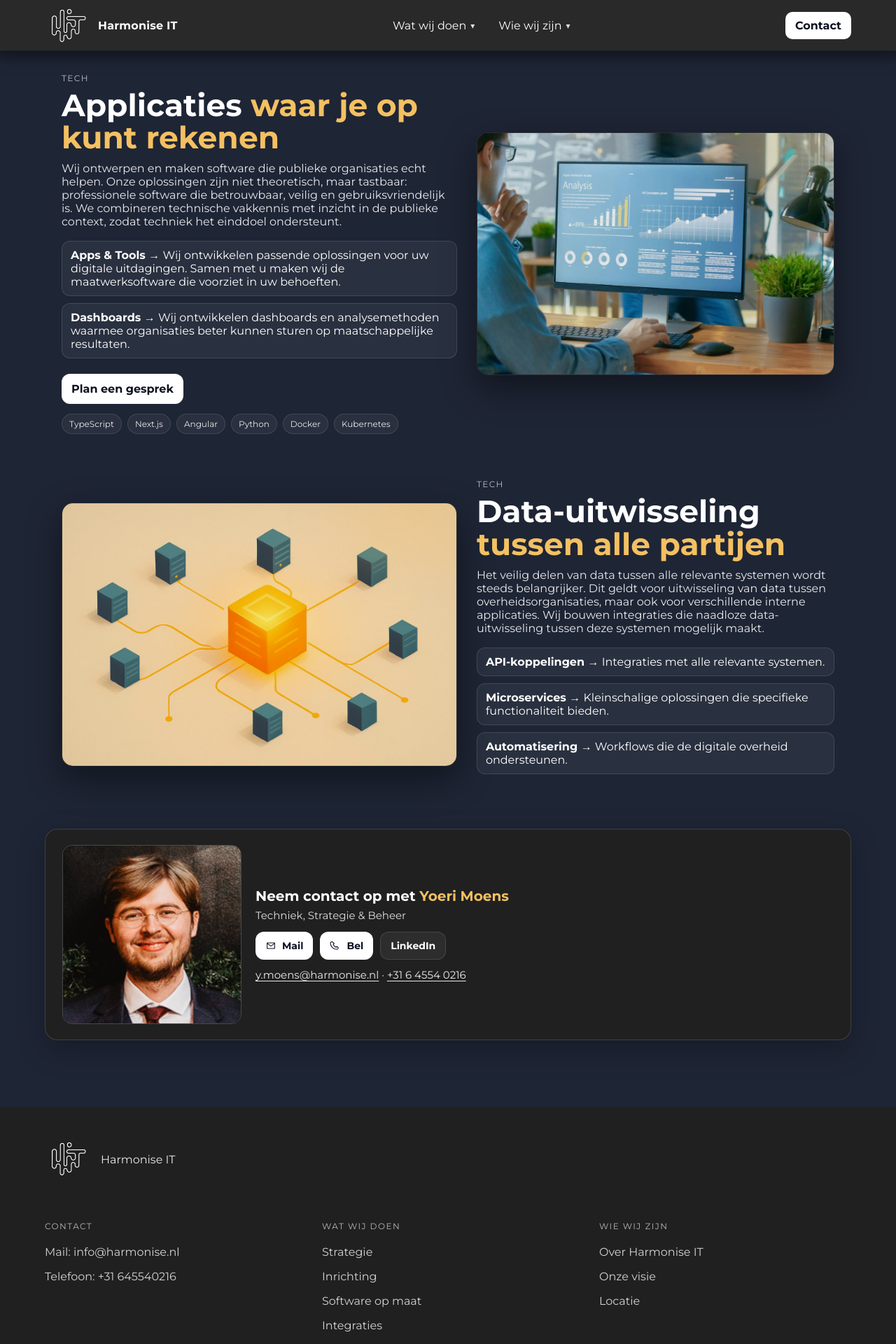
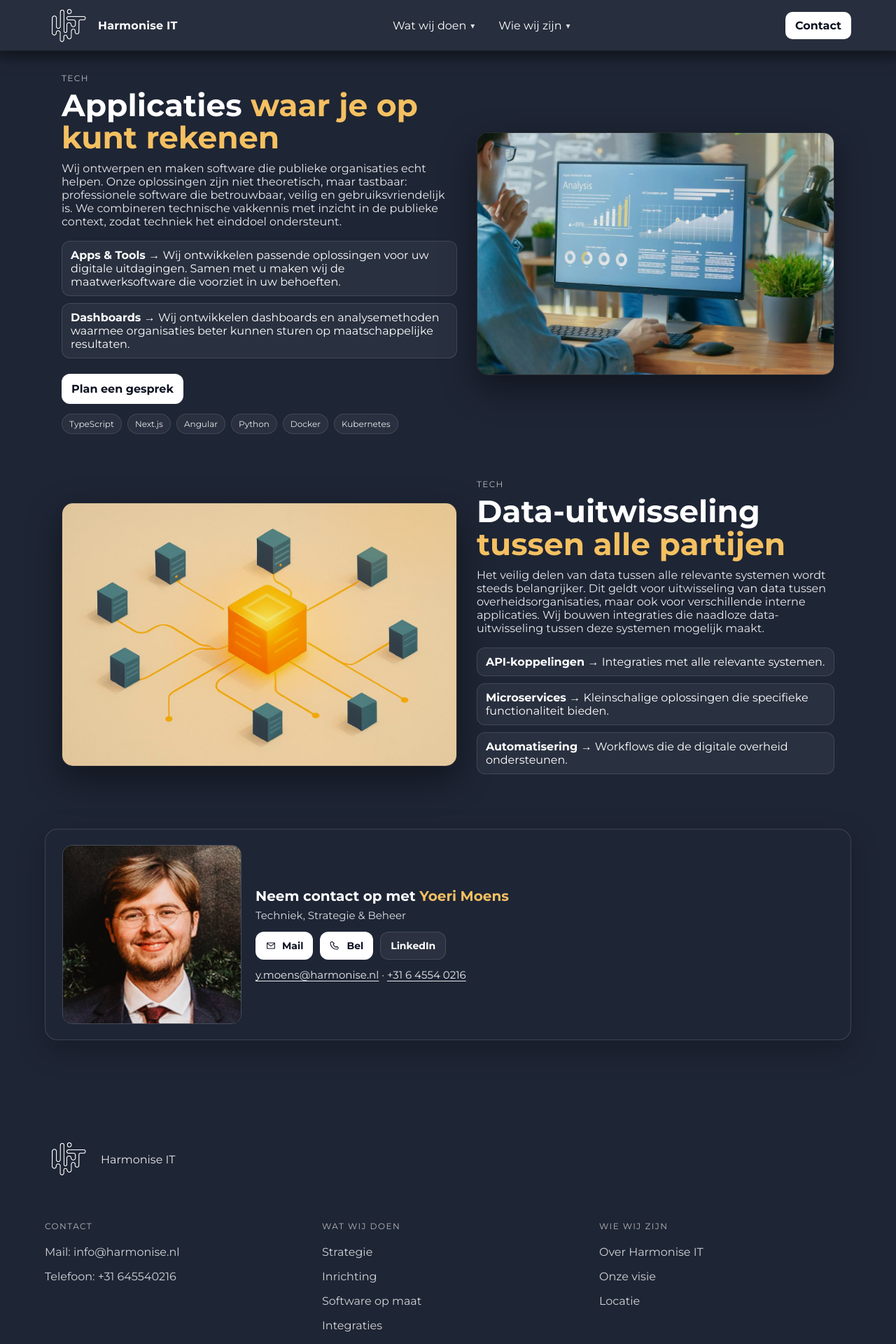
Before and after one commit to Harmonise-IT/website, a Next.js app: page /tech in a window 1280 px wide. Shown: the top 1920 px of the page at 70% size. Built offline with nearby package versions, Linux system fonts and the light colour scheme.

Commit message:
Grey to blue

```diff
--- a/src/app/components/ContactTeam.module.scss
+++ b/src/app/components/ContactTeam.module.scss
@@ -4,7 +4,7 @@
   gap: 20px;
   align-items: center;
 
-  background: var(--secondary-background);
+  background: var(--primary-background);
   border: 1px solid rgba(255,255,255,.14);
   border-radius: 18px;
   padding: 22px 24px;
--- a/src/app/components/Features.module.scss
+++ b/src/app/components/Features.module.scss
@@ -33,7 +33,7 @@
   display: block;
   cursor: pointer;
   position: relative;
-  background: var(--secondary-background);
+  background: var(--primary-background);
   border: 1px solid rgba(255,255,255,.14);   /* very thin white outline */
   border-radius: 16px;
   padding: 20px;
--- a/src/app/components/Footer.module.scss
+++ b/src/app/components/Footer.module.scss
@@ -1,9 +1,9 @@
 /* components/Footer.module.scss */
 
-$bg: var(--secondary-background);
+$bg: var(--primary-background);
 $ink: #e7e7e7;
 $muted: #b7b7b7;
-$line: var(--secondary-background);
+$line: var(--primary-background);
 
 .footer {
   color: $ink;
--- a/src/app/components/Navbar.module.scss
+++ b/src/app/components/Navbar.module.scss
@@ -1,7 +1,7 @@
 /* components/Navbar.module.scss */
 $white: #fff;
 $ink: #0b1020;
-$black: var(--secondary-background);
+$black: var(--primary-background);
 
 /* ---------- Header ---------- */
 .header {
@@ -28,13 +28,13 @@ $black: var(--secondary-background);
 }
 
 .isScrolled {
-  background: color-mix(in srgb, var(--secondary-background) 88%, transparent);
+  background: color-mix(in srgb, var(--primary-background) 88%, transparent);
   box-shadow: 0 8px 22px rgba(0, 0, 0, 0.22);
   backdrop-filter: blur(6px);
 }
 
 .isHovering {
-  background: color-mix(in srgb, var(--secondary-background) 96%, white 4%);
+  background: color-mix(in srgb, var(--primary-background) 96%, white 4%);
   box-shadow: 0 10px 26px rgba(0, 0, 0, 0.24);
   outline: 1px solid rgba(255, 255, 255, 0.05);
 }
@@ -123,7 +123,7 @@ $black: var(--secondary-background);
 
 .linkItem:hover,
 .active .linkItem {
-  background: color-mix(in srgb, var(--secondary-background) 94%, white 6%);
+  background: color-mix(in srgb, var(--primary-background) 94%, white 6%);
   color: $white;
 }
 
@@ -169,7 +169,7 @@ $black: var(--secondary-background);
   width: max-content;
   max-width: min(1100px, 92vw);
 
-  background: color-mix(in srgb, var(--secondary-background) 92%, transparent);
+  background: color-mix(in srgb, var(--primary-background) 92%, transparent);
   color: $white;
   border-radius: 14px;
   box-shadow:
@@ -242,7 +242,7 @@ $black: var(--secondary-background);
 /* ---------- Aside card ---------- */
 .aside {
   inline-size: 256px;
-  background: color-mix(in srgb, var(--secondary-background) 86%, white 14%);
+  background: color-mix(in srgb, var(--primary-background) 86%, white 14%);
   border: 1px solid rgba(255, 255, 255, 0.06);
   border-radius: 12px;
   padding: 16px;
@@ -275,7 +275,7 @@ $black: var(--secondary-background);
   height: 40px;
   border-radius: 10px;
   border: 0;
-  background: color-mix(in srgb, var(--secondary-background) 80%, white 20%);
+  background: color-mix(in srgb, var(--primary-background) 80%, white 20%);
   cursor: pointer;
 }
 
@@ -290,7 +290,7 @@ $black: var(--secondary-background);
 .panel {
   position: fixed;
   inset: 72px 0 0 0;
-  background: color-mix(in srgb, var(--secondary-background) 94%, transparent);
+  background: color-mix(in srgb, var(--primary-background) 94%, transparent);
   color: $white;
   transform: translateY(-8px);
   opacity: 0;
```
